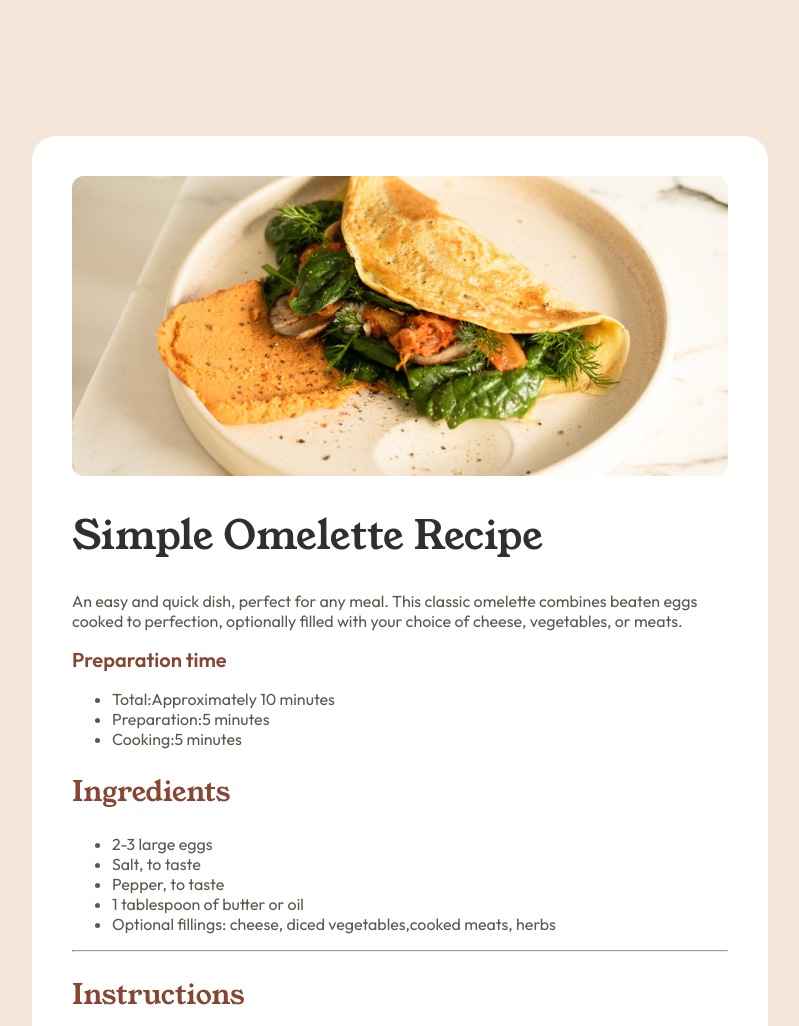
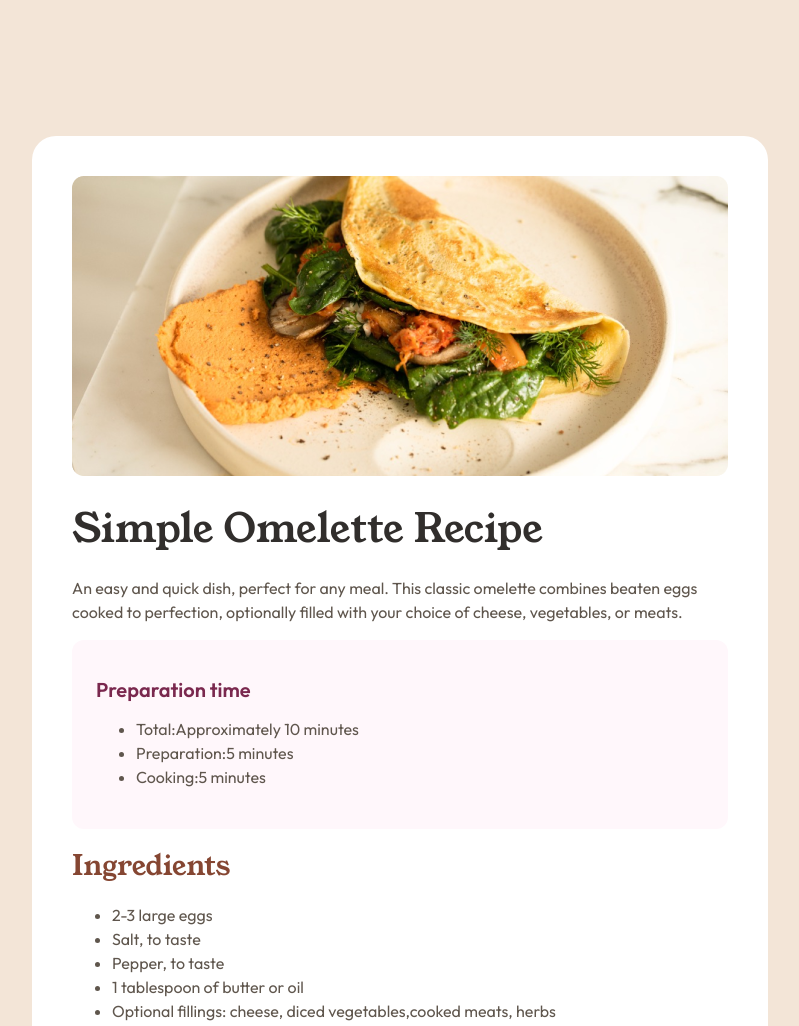
Before and after one commit to slavon213/f24-recipe, a plain HTML site: page index.html in a window 1280 px wide. Shown: the top 1026 px of the page, without its empty margins (240-1039 px from the left). Drawn offline with Linux system fonts and the light colour scheme.

Commit message:
add line height

```diff
--- a/css/style.css
+++ b/css/style.css
@@ -40,18 +40,28 @@ body {
     font-style: normal;
     color: #5f564d;
     font-size: 16px;
+    line-height: 150%;
 }
 
 h1 {
     font-size: 40px;
     color: #312E2C;
+    line-height: 100%;
 }
 
 h2 {
     color: #854632;
     font-size: 28px;
+    line-height: 100%;
+}
+
+section:first-of-type {
+    padding: 24px;
+    border-radius: 12px;
+    background-color: #FFF7FB;
 }
 
 section:first-of-type h2 {
     font-size: 20px;
+    color: #7A284E;
 }
```
